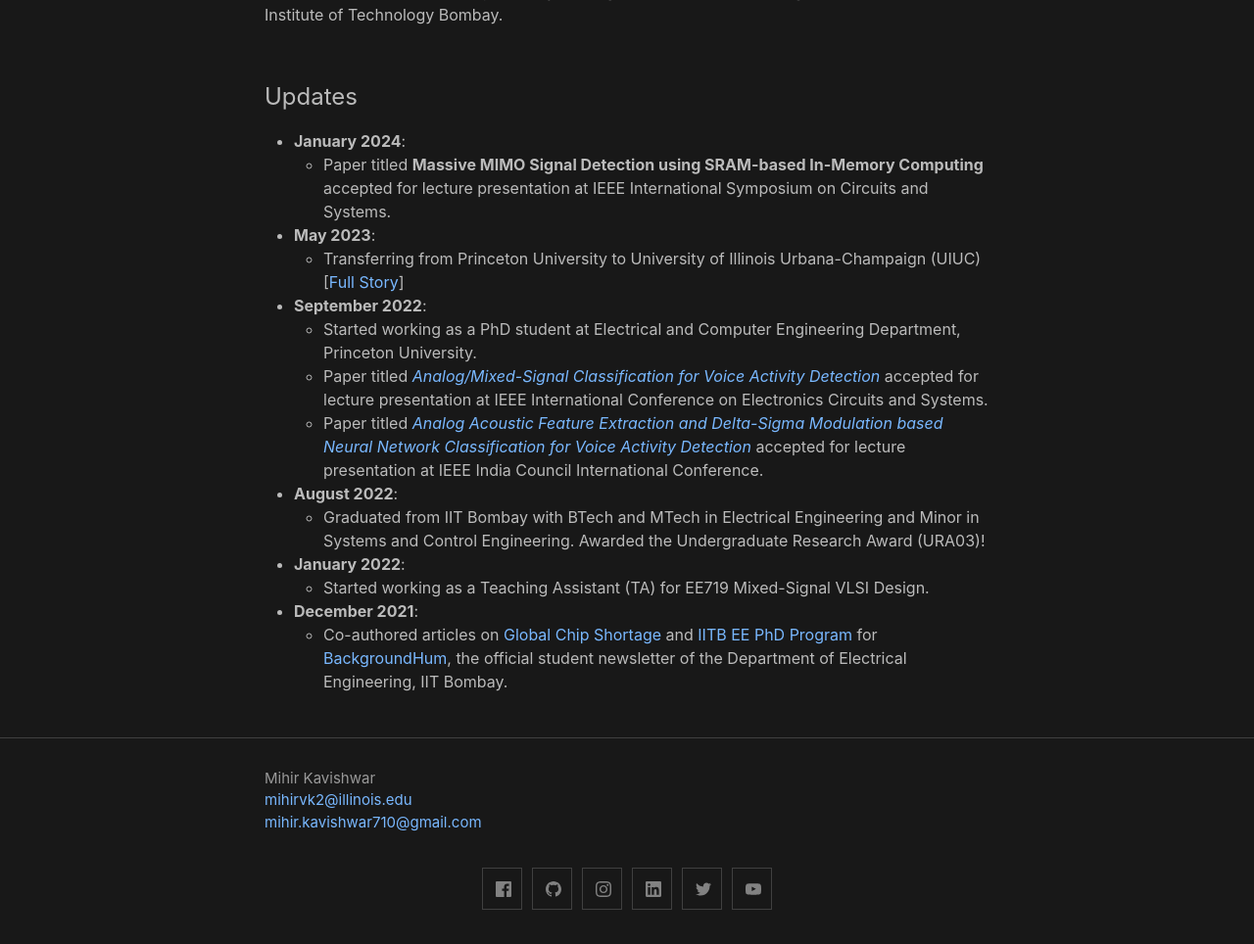
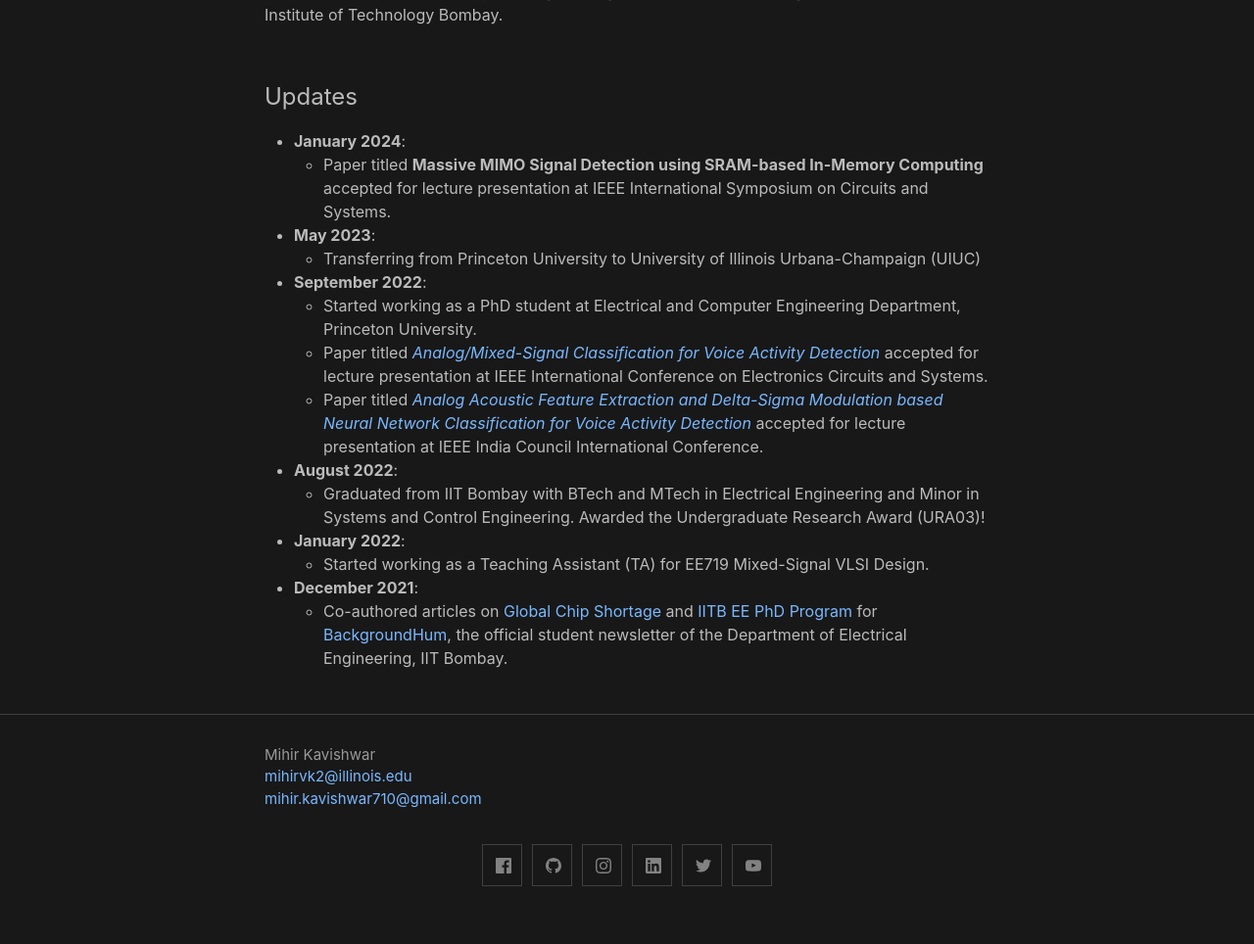
Before and after one commit to mihirvk/mihirvk.github.io, a Jekyll site: the page built from index.md, in a window 1280 px wide, cut to the strip 332-1296 px from the top of the page. Shown: the whole strip at 98% size. Built offline with Jekyll 4.4.1, drawn with Linux system fonts in a browser that asks for light colours; after the commit the page ends 1272 px from its top, so only the background shows below that.

Commit message:
Update index.md

```diff
--- a/index.md
+++ b/index.md
@@ -32,7 +32,7 @@ Hey there! I am a PhD student at the [University of Illinois Urbana-Champaign](h
 - **January 2024**:
   - Paper titled **Massive MIMO Signal Detection using SRAM-based In-Memory Computing** accepted for lecture presentation at IEEE International Symposium on Circuits and Systems.
 - **May 2023**:
-  - Transferring from Princeton University to University of Illinois Urbana-Champaign (UIUC) [[Full Story]({{site.url}}/blog_post)]
+  - Transferring from Princeton University to University of Illinois Urbana-Champaign (UIUC)
 - **September 2022**:
   - Started working as a PhD student at Electrical and Computer Engineering Department, Princeton University.
   - Paper titled [_Analog/Mixed-Signal Classification for Voice Activity Detection_](https://ieeexplore.ieee.org/abstract/document/9971057) accepted for lecture presentation at IEEE International Conference on Electronics Circuits and Systems.
```
